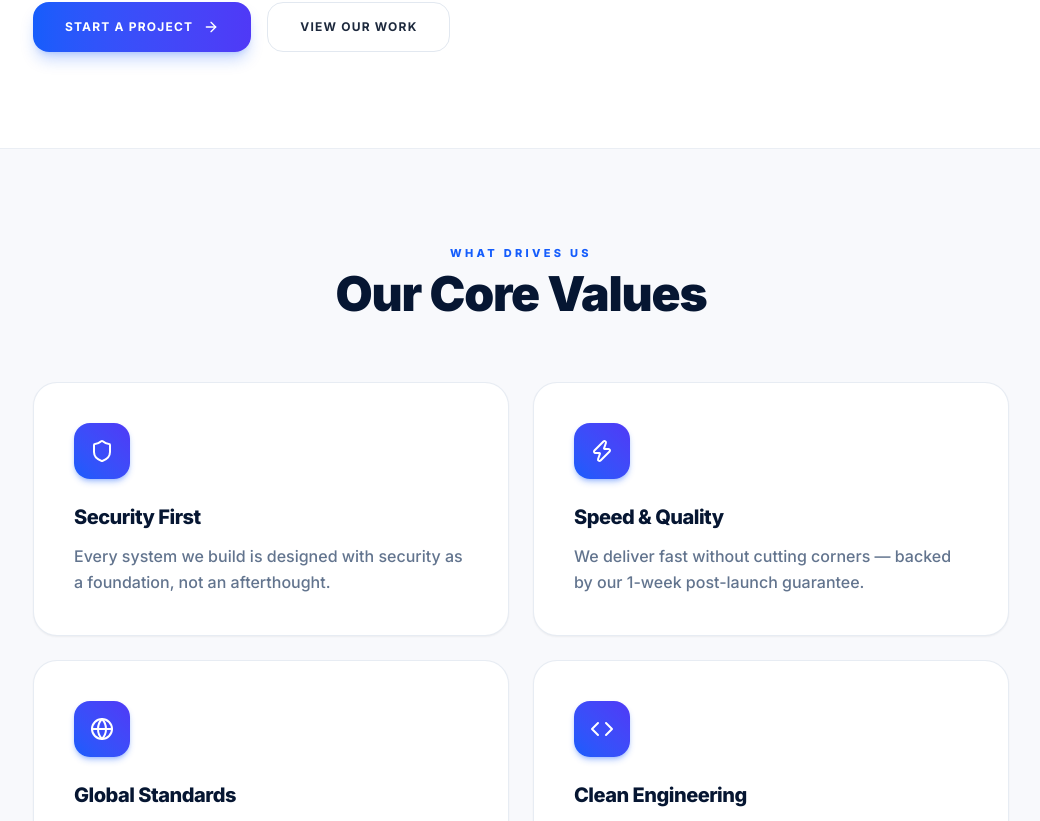
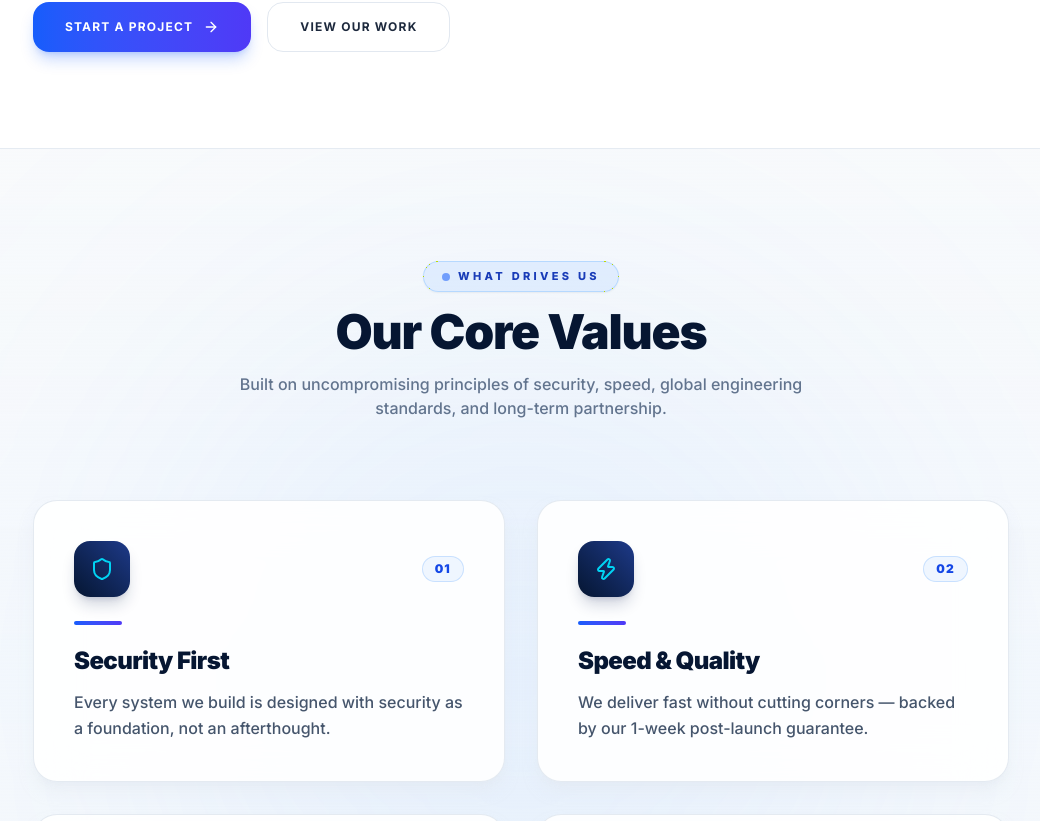
Before and after one commit to sultanraham/Devnexes, a React (Vite) app: page /about in a window 1280 px wide. Shown: the part 1279-2100 px from the top of the page, without its empty margins (119-1159 px from the left). Built offline with nearby package versions, Linux system fonts and the light colour scheme; no server answers.

Commit message:
Redesign Our Core Values section with glassmorphic cards, index badges, and expanding accent lines

```diff
--- a/src/components/AboutPage.jsx
+++ b/src/components/AboutPage.jsx
@@ -315,29 +315,65 @@ const AboutPage = ({ t = {} }) => {
         </div>
       </section>
 
-      {/* Core Values */}
-      <section className="py-24 bg-slate-50/70 border-y border-slate-200/60">
-        <div className="container mx-auto px-6 max-w-5xl">
-          <motion.div initial={{ opacity: 0, y: 20 }} whileInView={{ opacity: 1, y: 0 }} viewport={{ once: true }} className="text-center mb-16">
-            <span className="text-blue-600 text-[11px] font-extrabold uppercase tracking-[0.3em] mb-2 block">What Drives Us</span>
-            <h2 className="text-[#061632] text-3xl md:text-5xl font-black tracking-tight">Our Core Values</h2>
+      {/* Core Values (Ultra-Modern Glassmorphic Redesign) */}
+      <section className="py-28 bg-gradient-to-b from-slate-50 via-blue-50/30 to-slate-50 border-y border-slate-200/80 relative overflow-hidden">
+        {/* Background Ambient Radial Glow */}
+        <div className="absolute top-1/2 left-1/2 -translate-x-1/2 -translate-y-1/2 w-[700px] h-[700px] bg-blue-400/10 rounded-full blur-[160px] pointer-events-none" />
+
+        <div className="container mx-auto px-6 max-w-5xl relative z-10">
+          <motion.div
+            initial={{ opacity: 0, y: 20 }}
+            whileInView={{ opacity: 1, y: 0 }}
+            viewport={{ once: true }}
+            className="text-center mb-20 flex flex-col items-center"
+          >
+            <span className="inline-flex items-center gap-2 bg-blue-100/80 text-blue-800 text-[11px] font-extrabold uppercase tracking-[0.3em] px-4.5 py-1.5 rounded-full mb-4 border border-blue-300/50 shadow-xs">
+              <span className="w-2 h-2 rounded-full bg-blue-600 animate-pulse" />
+              What Drives Us
+            </span>
+            <h2 className="text-[#061632] text-3xl sm:text-4xl md:text-5xl font-black tracking-tight mb-4">
+              Our Core Values
+            </h2>
+            <p className="text-slate-500 text-sm sm:text-base max-w-xl font-medium">
+              Built on uncompromising principles of security, speed, global engineering standards, and long-term partnership.
+            </p>
           </motion.div>
 
-          <div className="grid grid-cols-1 md:grid-cols-2 gap-6">
+          <div className="grid grid-cols-1 md:grid-cols-2 gap-8">
             {values.map((v, i) => (
               <motion.div
                 key={i}
-                initial={{ opacity: 0, y: 20 }}
+                initial={{ opacity: 0, y: 30 }}
                 whileInView={{ opacity: 1, y: 0 }}
-                transition={{ delay: i * 0.1 }}
+                transition={{ delay: i * 0.12, duration: 0.5 }}
                 viewport={{ once: true }}
-                className="bg-white p-8 sm:p-10 rounded-3xl border border-slate-200/80 shadow-xs hover:shadow-2xl hover:shadow-blue-900/10 hover:-translate-y-1.5 transition-all duration-300 group"
+                className="bg-white/90 backdrop-blur-xl p-8 sm:p-10 rounded-3xl border border-slate-200/90 shadow-lg shadow-slate-200/50 hover:shadow-2xl hover:shadow-blue-900/15 hover:-translate-y-2 transition-all duration-500 group relative overflow-hidden flex flex-col justify-between"
               >
-                <div className="w-14 h-14 bg-gradient-to-tr from-blue-600 to-indigo-600 text-white rounded-2xl flex items-center justify-center mb-6 shadow-md shadow-blue-600/30 group-hover:scale-110 transition-transform">
-                  {v.icon}
+                {/* Background Ambient Glow on Hover */}
+                <div className="absolute inset-0 bg-gradient-to-tr from-blue-500/5 via-indigo-500/5 to-transparent opacity-0 group-hover:opacity-100 transition-opacity duration-500 pointer-events-none" />
+
+                <div>
+                  {/* Top Header Row with Index Badge & Icon */}
+                  <div className="flex items-center justify-between mb-6">
+                    <div className="w-14 h-14 bg-gradient-to-tr from-[#061632] to-[#1e3a8a] text-cyan-400 group-hover:text-white group-hover:from-blue-600 group-hover:to-indigo-600 transition-all duration-500 rounded-2xl flex items-center justify-center shadow-lg shadow-blue-950/20 group-hover:scale-110">
+                      {v.icon}
+                    </div>
+                    <span className="text-xs font-black text-blue-700 bg-blue-50 border border-blue-200/80 px-3 py-1 rounded-full font-mono tracking-widest">
+                      0{i + 1}
+                    </span>
+                  </div>
+
+                  {/* Expandable Accent Line */}
+                  <div className="h-1 w-12 bg-gradient-to-r from-blue-600 to-indigo-600 rounded-full mb-5 group-hover:w-full transition-all duration-500 ease-out" />
+
+                  {/* Title & Description */}
+                  <h3 className="text-[#061632] font-black text-xl md:text-2xl mb-3 tracking-tight group-hover:text-blue-600 transition-colors">
+                    {v.title}
+                  </h3>
+                  <p className="text-slate-600 text-sm md:text-base leading-relaxed font-medium">
+                    {v.desc}
+                  </p>
                 </div>
-                <h3 className="text-[#061632] font-extrabold text-xl mb-3 tracking-tight">{v.title}</h3>
-                <p className="text-slate-500 text-sm md:text-base leading-relaxed font-medium">{v.desc}</p>
               </motion.div>
             ))}
           </div>
```
